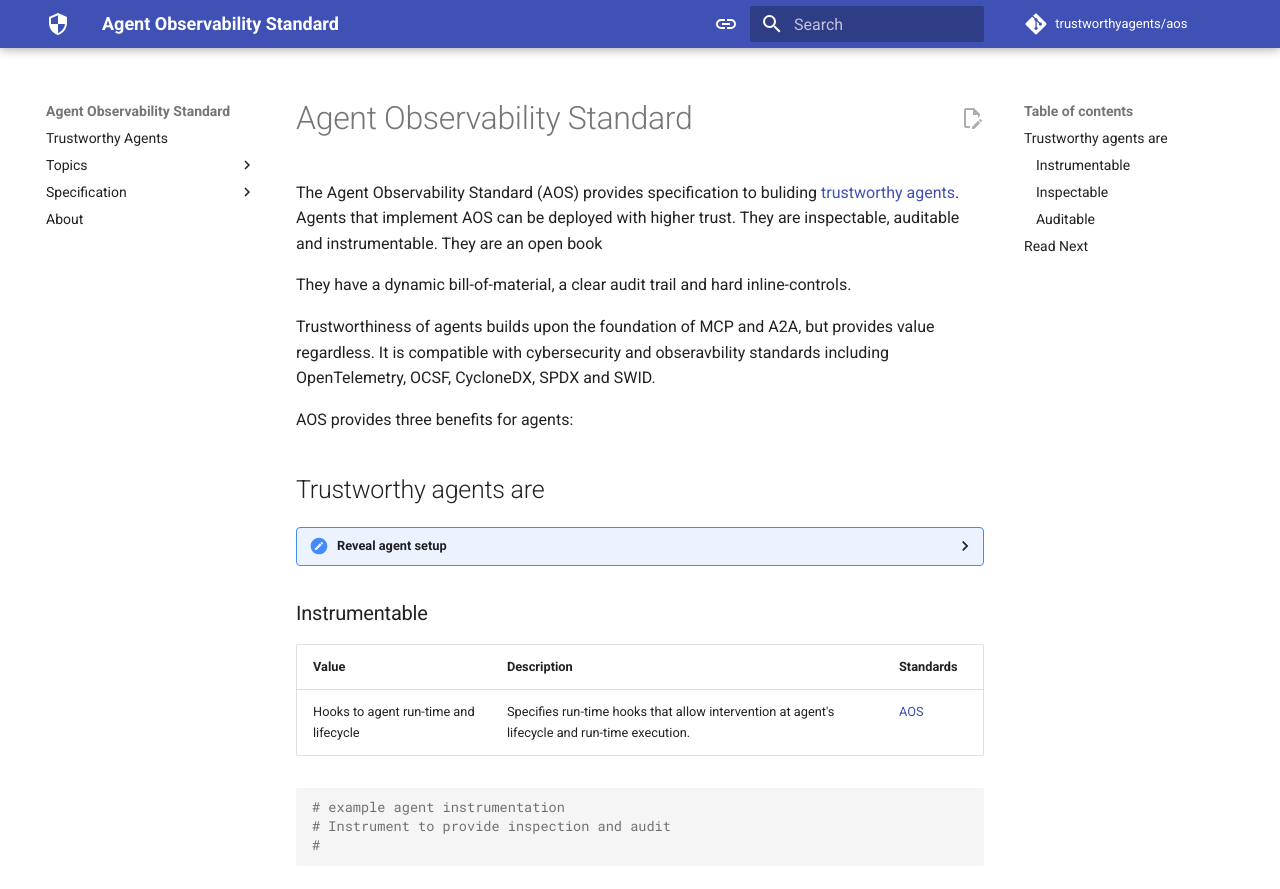
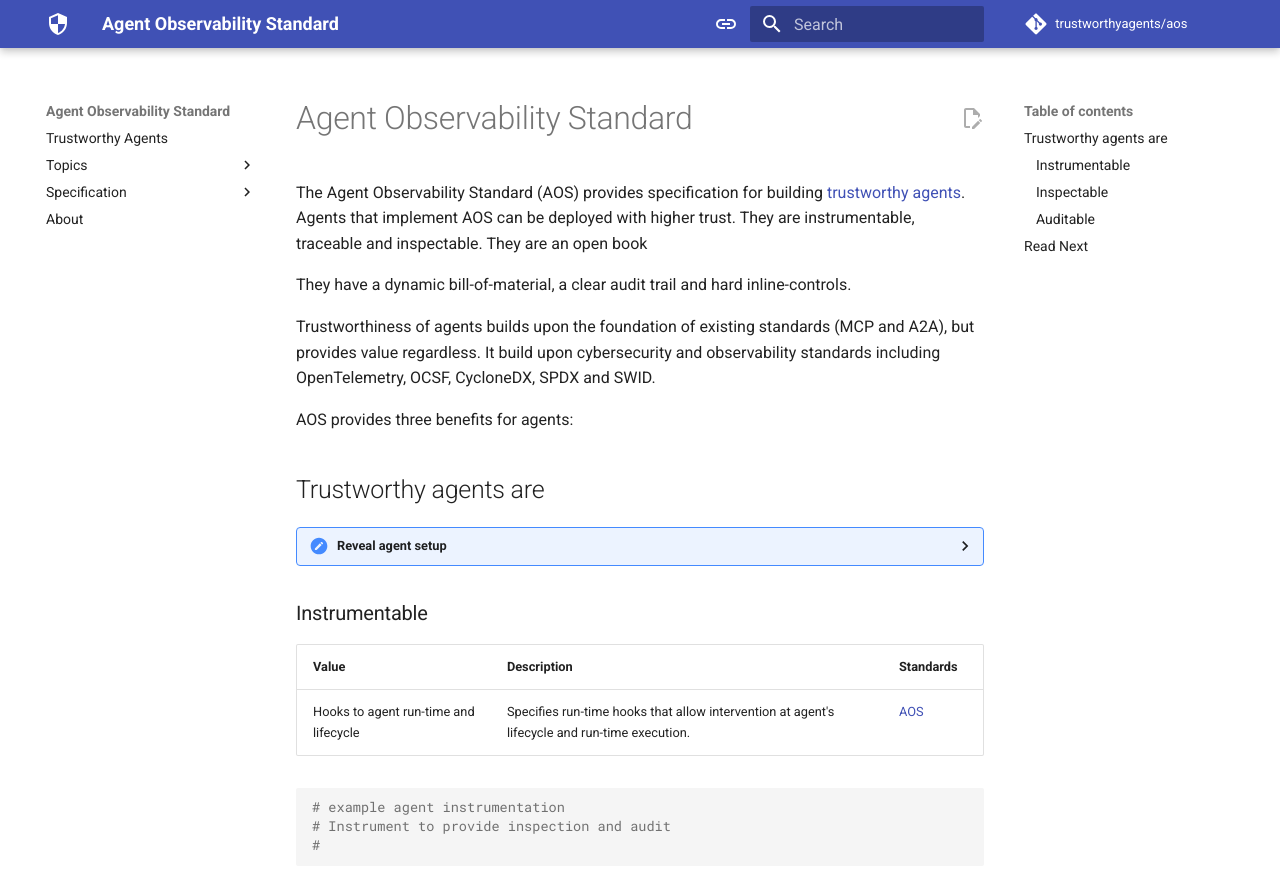
Before and after one commit to zenitysec/AOS, an MkDocs documentation site: the page built from docs/aos.md, in a window 1280 px wide and 900 px high. Shown: the top 889 px of the window. Built offline with MkDocs 1.6.1 and Material for MkDocs 9.7.7, drawn with Linux system fonts in a browser that asks for light colours; comment, search, counter and statistics services are not loaded.

Commit message:
update intro

```diff
--- a/docs/aos.md
+++ b/docs/aos.md
@@ -1,16 +1,16 @@
 # Agent Observability Standard
 
-The Agent Observability Standard (AOS) provides specification to buliding [trustworthy agents](./../introduction.md).
+The Agent Observability Standard (AOS) provides specification for building [trustworthy agents](./README.md).
 Agents that implement AOS can be deployed with higher trust.
-They are inspectable, auditable and instrumentable.
+They are instrumentable, traceable and inspectable.
 They are an open book
 
 They have a dynamic bill-of-material, a clear audit trail and hard inline-controls.
 
 <!-- TODO: add diagram -->
 
-Trustworthiness of agents builds upon the foundation of MCP and A2A, but provides value regardless.
-It is compatible with cybersecurity and obseravbility standards including OpenTelemetry, OCSF, CycloneDX, SPDX and SWID.
+Trustworthiness of agents builds upon the foundation of existing standards (MCP and A2A), but provides value regardless.
+It build upon cybersecurity and observability standards including OpenTelemetry, OCSF, CycloneDX, SPDX and SWID.
 
 AOS provides three benefits for agents:
 
```
